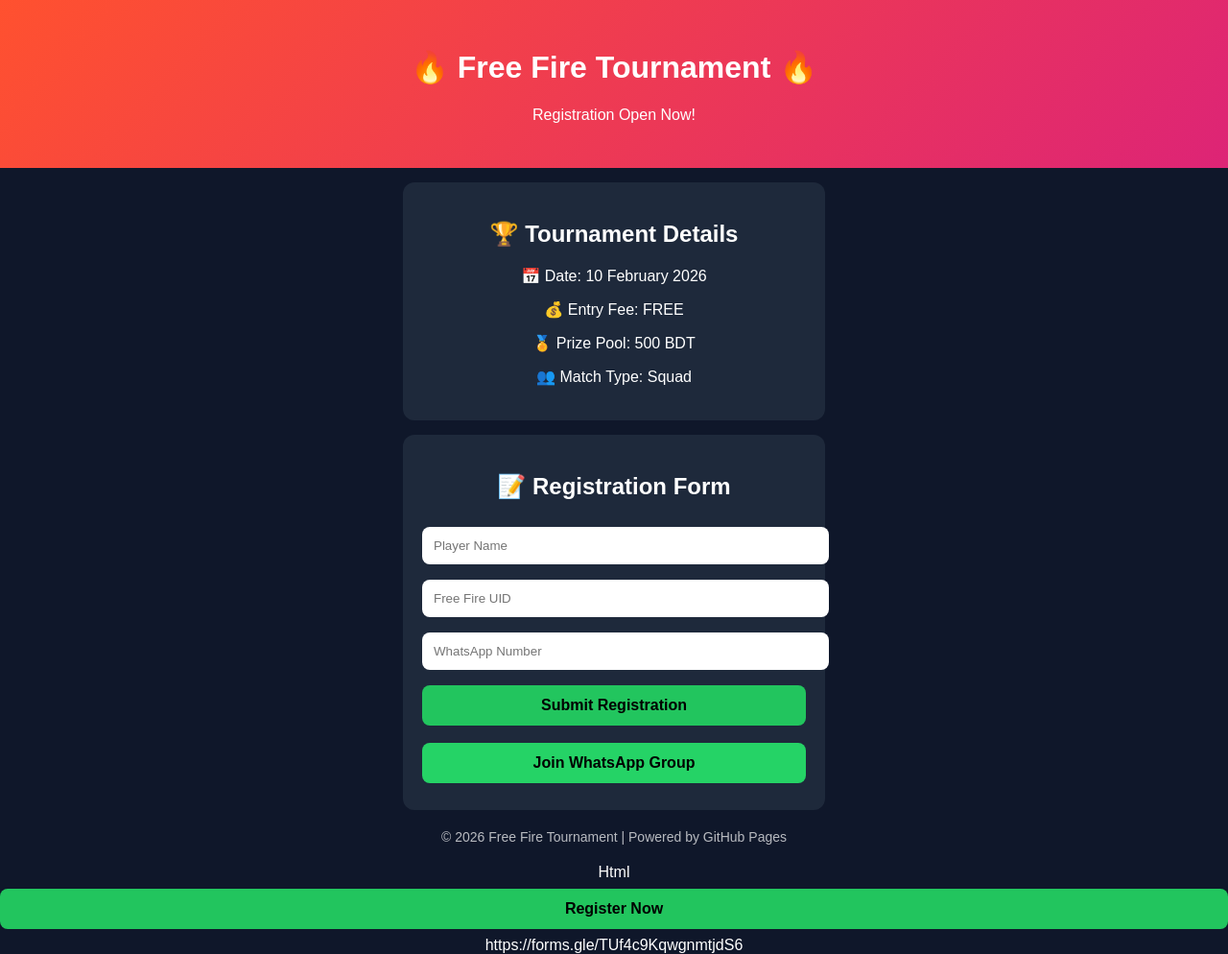
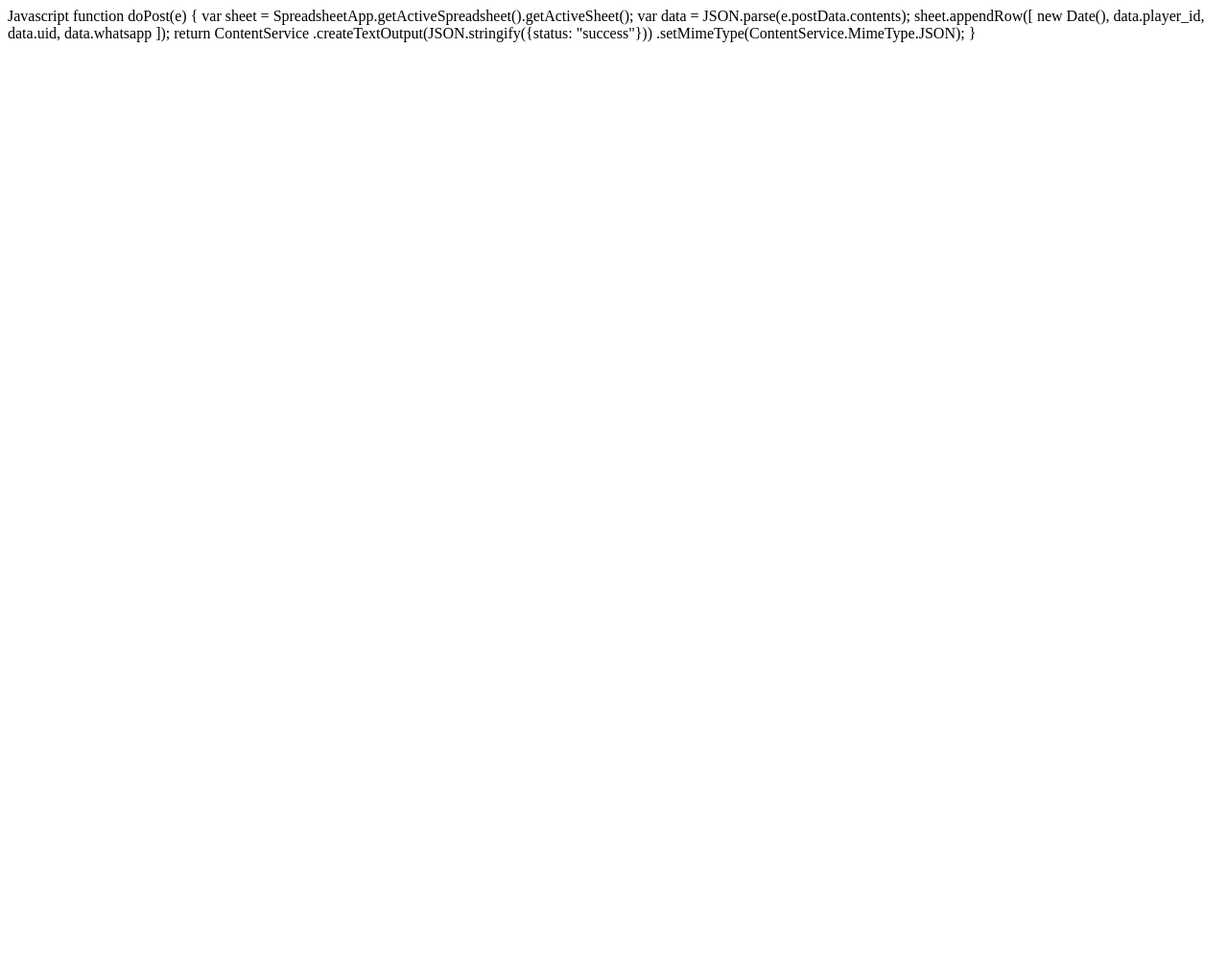
Before and after one commit to prantoraj1856/ff-tournament-website, a plain HTML site: page index.html in a window 1280 px wide. Shown: the whole page at 96% size. After the commit the page ends 800 px from the top, so only its background shows below. Drawn offline with Linux system fonts and the light colour scheme.

Commit message:
Integrate form submission handling with Google Sheets
Added a Google Apps Script function to handle form submissions and log data to a Google Sheet.

```diff
--- a/index.html
+++ b/index.html
@@ -1,91 +1,17 @@
-<!DOCTYPE html>
-<html lang="en">
-<head>
-  <meta charset="UTF-8">
-  <title>Free Fire Tournament</title>
-  <meta name="viewport" content="width=device-width, initial-scale=1.0">
-  <style>
-    body {
-      margin: 0;
-      font-family: Arial, sans-serif;
-      background: #0f172a;
-      color: white;
-      text-align: center;
-    }
-    header {
-      background: linear-gradient(135deg, #ff512f, #dd2476);
-      padding: 30px 15px;
-    }
-    section {
-      padding: 20px;
-    }
-    .card {
-      background: #1e293b;
-      margin: 15px auto;
-      padding: 20px;
-      border-radius: 12px;
-      max-width: 400px;
-    }
-    input, button {
-      width: 100%;
-      padding: 12px;
-      margin: 8px 0;
-      border-radius: 8px;
-      border: none;
-    }
-    button {
-      background: #22c55e;
-      color: black;
-      font-size: 16px;
-      font-weight: bold;
-      cursor: pointer;
-    }
-    .whatsapp {
-      background: #25D366;
-      color: black;
-      margin-top: 10px;
-    }
-    footer {
-      font-size: 14px;
-      opacity: 0.7;
-      margin: 20px 0;
-    }
-  </style>
-</head>
-<body>
+Javascript
+function doPost(e) {
+  var sheet = SpreadsheetApp.getActiveSpreadsheet().getActiveSheet();
 
-<header>
-  <h1>🔥 Free Fire Tournament 🔥</h1>
-  <p>Registration Open Now!</p>
-</header>
+  var data = JSON.parse(e.postData.contents);
 
-<section class="card">
-  <h2>🏆 Tournament Details</h2>
-  <p>📅 Date: 10 February 2026</p>
-  <p>💰 Entry Fee: FREE</p>
-  <p>🏅 Prize Pool: 500 BDT</p>
-  <p>👥 Match Type: Squad</p>
-</section>
+  sheet.appendRow([
+    new Date(),
+    data.player_id,
+    data.uid,
+    data.whatsapp
+  ]);
 
-<section class="card">
-  <h2>📝 Registration Form</h2>
-  <input type="text" placeholder="Player Name">
-  <input type="text" placeholder="Free Fire UID">
-  <input type="text" placeholder="WhatsApp Number">
-  <button>Submit Registration</button>
-
-  <a href="https://wa.me/8801XXXXXXXXX" target="_blank">
-    <button class="whatsapp">Join WhatsApp Group</button>
-  </a>
-</section>
-
-<footer>
-  © 2026 Free Fire Tournament | Powered by GitHub Pages
-</footer>
-
-</body>
-</html>
-Html
-<a href="PASTE_YOUR_GOOGLE_FORM_LINK_HERE" target="_blank">
-  <button>Register Now</button>
-</a>https://forms.gle/TUf4c9KqwgnmtjdS6
+  return ContentService
+    .createTextOutput(JSON.stringify({status: "success"}))
+    .setMimeType(ContentService.MimeType.JSON);
+}
```
